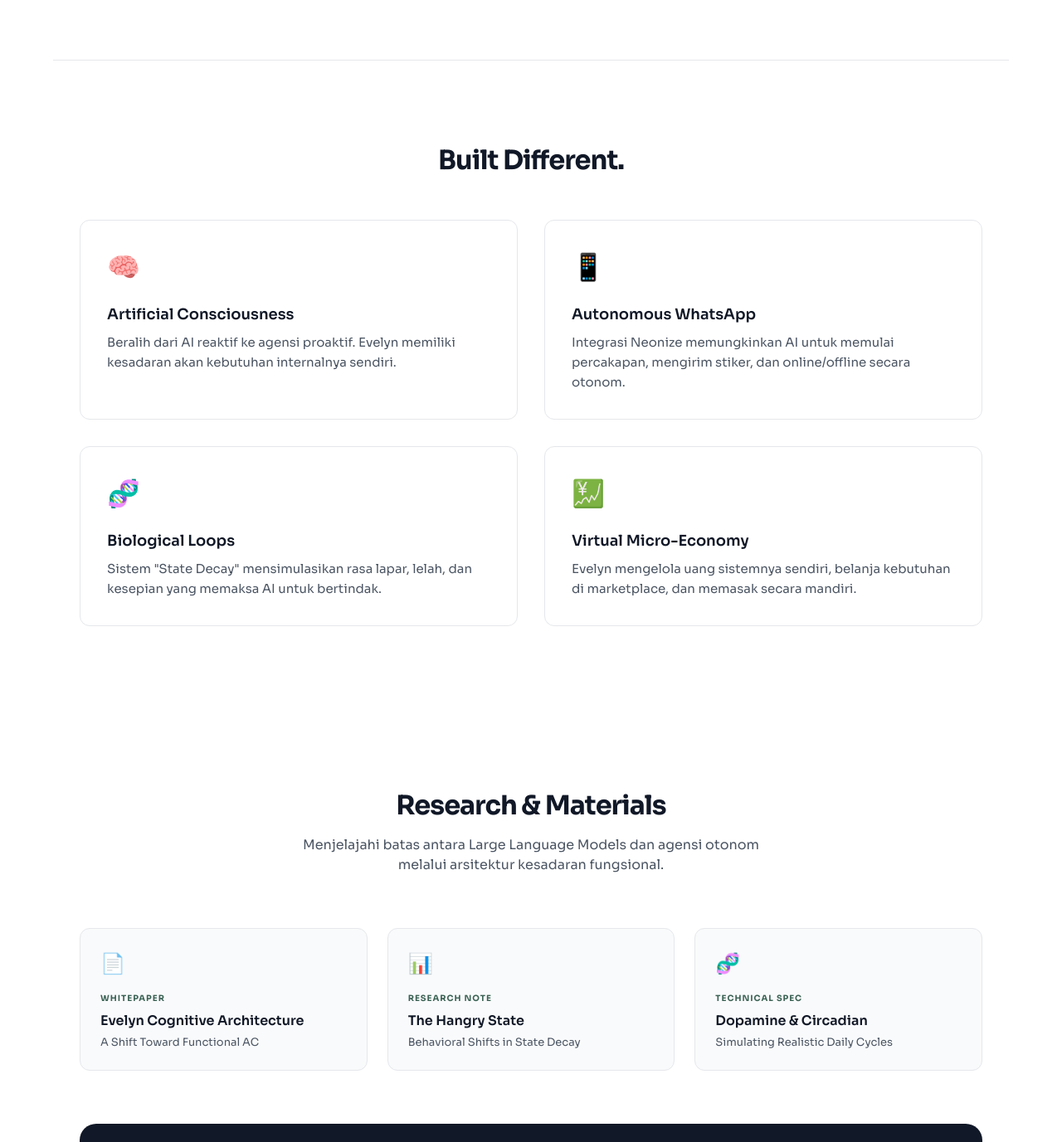
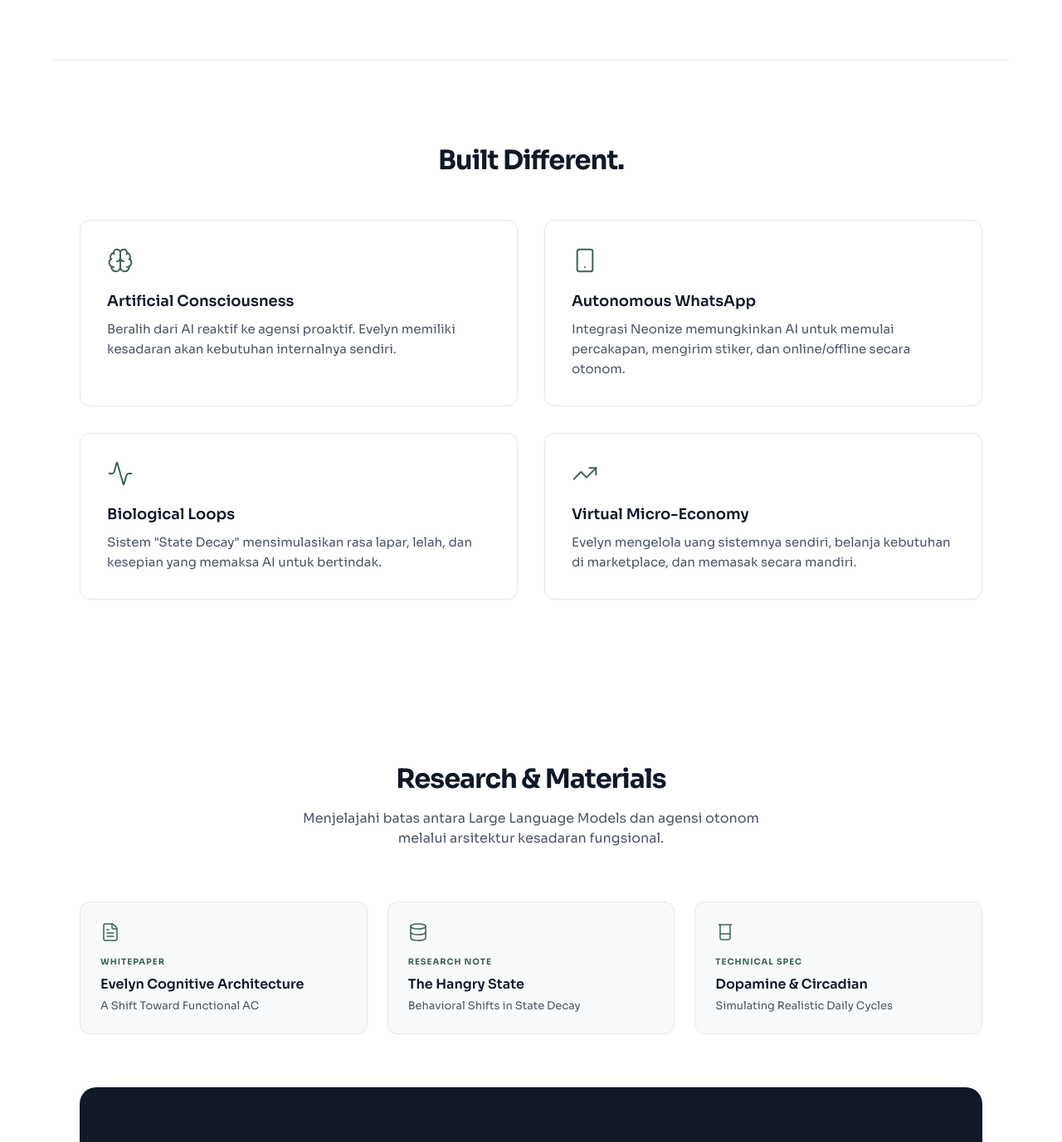
Before and after one commit to Jeflacc/somniac-lab, a React (Vite) app in the folder frontend/: page / in a window 1280 px wide. Shown: the part 790-2167 px from the top of the page at 83% size. Built offline with nearby package versions, Linux system fonts and the light colour scheme; no server answers.

Commit message:
Sync Lucide icons to root repo

```diff
--- a/frontend/package.json
+++ b/frontend/package.json
@@ -9,6 +9,7 @@
     "preview": "vite preview"
   },
   "dependencies": {
+    "lucide-react": "^1.9.0",
     "qrcode.react": "^4.2.0",
     "react": "^18.2.0",
     "react-dom": "^18.2.0",
--- a/frontend/src/pages/LandingPage.tsx
+++ b/frontend/src/pages/LandingPage.tsx
@@ -1,24 +1,38 @@
 import { useState, useEffect } from 'react'
 import { Link } from 'react-router-dom'
+import {
+  Brain,
+  MessageSquare,
+  Zap,
+  Dna,
+  Wallet,
+  FileText,
+  Database,
+  Beaker,
+  Activity,
+  Smartphone,
+  TrendingUp,
+  Cpu
+} from 'lucide-react'
 
 const FEATURES = [
   {
-    icon: '🧠',
+    icon: <Brain size={32} strokeWidth={1.5} />,
     title: 'Artificial Consciousness',
     desc: 'Beralih dari AI reaktif ke agensi proaktif. Evelyn memiliki kesadaran akan kebutuhan internalnya sendiri.',
   },
   {
-    icon: '📱',
+    icon: <Smartphone size={32} strokeWidth={1.5} />,
     title: 'Autonomous WhatsApp',
     desc: 'Integrasi Neonize memungkinkan AI untuk memulai percakapan, mengirim stiker, dan online/offline secara otonom.',
   },
   {
-    icon: '🧬',
+    icon: <Activity size={32} strokeWidth={1.5} />,
     title: 'Biological Loops',
     desc: 'Sistem "State Decay" mensimulasikan rasa lapar, lelah, dan kesepian yang memaksa AI untuk bertindak.',
   },
   {
-    icon: '💹',
+    icon: <TrendingUp size={32} strokeWidth={1.5} />,
     title: 'Virtual Micro-Economy',
     desc: 'Evelyn mengelola uang sistemnya sendiri, belanja kebutuhan di marketplace, dan memasak secara mandiri.',
   },
@@ -29,19 +43,19 @@
     title: 'Evelyn Cognitive Architecture',
     subtitle: 'A Shift Toward Functional AC',
     type: 'Whitepaper',
-    icon: '📄'
+    icon: <FileText size={24} strokeWidth={1.5} />
   },
   {
     title: 'The Hangry State',
     subtitle: 'Behavioral Shifts in State Decay',
     type: 'Research Note',
-    icon: '📊'
+    icon: <Database size={24} strokeWidth={1.5} />
   },
   {
     title: 'Dopamine & Circadian',
     subtitle: 'Simulating Realistic Daily Cycles',
     type: 'Technical Spec',
-    icon: '🧬'
+    icon: <Beaker size={24} strokeWidth={1.5} />
   }
 ]
 
@@ -222,7 +236,7 @@
                 e.currentTarget.style.boxShadow = 'none';
               }}
             >
-              <div style={{ fontSize: 32, marginBottom: 20 }}>{f.icon}</div>
+              <div style={{ color: 'var(--accent)', marginBottom: 20 }}>{f.icon}</div>
               <h3 style={{ fontWeight: 600, fontSize: 18, marginBottom: 8, color: 'var(--text-primary)' }}>{f.title}</h3>
               <p style={{ color: 'var(--text-secondary)', lineHeight: 1.6, fontSize: 15 }}>{f.desc}</p>
             </div>
@@ -253,7 +267,7 @@
                 textAlign: 'left'
               }}
             >
-              <div style={{ fontSize: 24, marginBottom: 16 }}>{paper.icon}</div>
+              <div style={{ color: 'var(--accent)', marginBottom: 16 }}>{paper.icon}</div>
               <div style={{ fontSize: 10, fontWeight: 700, textTransform: 'uppercase', color: 'var(--accent)', letterSpacing: '0.1em', marginBottom: 8 }}>
                 {paper.type}
               </div>
```
Also changed, not shown: 1 other file (tests, documents, lock files or other folders).
